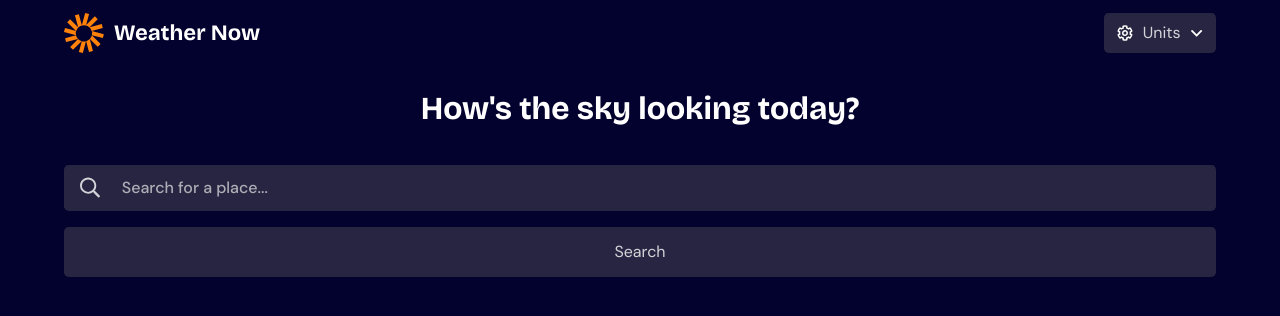
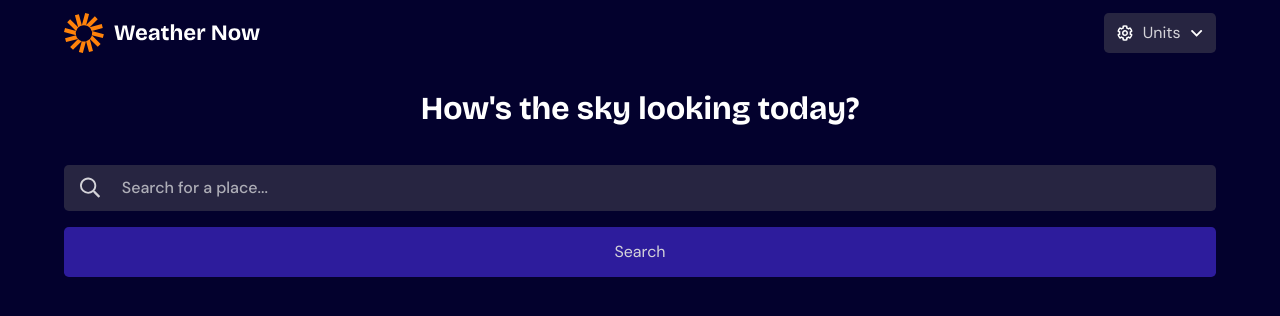
Before and after one commit to molinax18/fm-weather-app, a React (Vite) app: page / in a window 1280 px wide. Shown: the top 316 px of the page. Built offline with nearby package versions, Linux system fonts and the light colour scheme.

Commit message:
feat: button data-theme with type chore: button classes into file refactor: new components folder

```diff
--- a/src/features/search/search.tsx
+++ b/src/features/search/search.tsx
@@ -18,7 +18,7 @@ export default function Search() {
         />
       </Input>
 
-      <Button type="submit" className="p-card-sm">
+      <Button type="submit" className="p-card-sm" buttonTheme="blue">
         Search
       </Button>
     </form>
--- a/src/shared/ui/button/button.tsx
+++ b/src/shared/ui/button/button.tsx
@@ -1,16 +1,24 @@
 import type { ComponentPropsWithoutRef, ReactNode } from "react";
+import type { ButtonTheme } from "./button.type";
 
 interface Props extends ComponentPropsWithoutRef<"button"> {
+  buttonTheme?: ButtonTheme;
   children: ReactNode;
 }
 
-export default function Button({ ...props }: Props) {
+export default function Button({
+  className,
+  buttonTheme,
+  children,
+  ...props
+}: Props) {
   return (
     <button
       {...props}
-      className={`button-dark tr-200-ease-out ${props.className ?? ""}`}
+      data-theme={buttonTheme || "dark"}
+      className={`button ${className ?? ""}`}
     >
-      {props.children}
+      {children}
     </button>
   );
 }
--- /dev/null
+++ b/src/shared/ui/button/button.type.ts
@@ -0,0 +1 @@
+export type ButtonTheme = "dark" | "blue";
--- a/src/styles/components.css
+++ /dev/null
@@ -1,37 +0,0 @@
-@import "variables.css";
-
-@layer components {
-  .button-dark {
-    background-color: var(--neutral-800);
-    border-radius: var(--border-r-sm);
-    color: var(--neutral-200);
-    padding: 0.5em 0.8em;
-    cursor: pointer;
-    border: none;
-  }
-
-  .button-dark .tr-200-ease-out {
-    transition-property: background;
-  }
-
-  .button-dark:hover {
-    background-color: var(--neutral-700);
-  }
-
-  .card {
-    background-color: var(--neutral-800);
-    border-radius: var(--border-r-sm);
-  }
-
-  .title {
-    font-family: var(--ff-bricolage-grotesque);
-    font-weight: 700;
-    color: var(--neutral-0);
-  }
-
-  .subtitle {
-    font-family: var(--ff-bricolage-grotesque);
-    font-weight: 400;
-    color: var(--neutral-300);
-  }
-}
--- /dev/null
+++ b/src/styles/components/button.css
@@ -0,0 +1,28 @@
+@import "../variables.css";
+
+@layer components {
+  .button[data-theme="dark"] {
+    background-color: var(--neutral-800);
+  }
+
+  .button[data-theme="dark"]:hover {
+    background-color: var(--neutral-700);
+  }
+
+  .button[data-theme="blue"] {
+    background-color: var(--blue-700);
+  }
+
+  .button[data-theme="blue"]:hover {
+    background-color: var(--blue-500);
+  }
+
+  .button {
+    border: none;
+    border-radius: var(--border-r-sm);
+    color: var(--neutral-200);
+    cursor: pointer;
+    padding: 0.5em 0.8em;
+    transition: background 0.2s ease-out;
+  }
+}
--- /dev/null
+++ b/src/styles/components/index.css
@@ -0,0 +1,21 @@
+@import "../variables.css";
+@import "button.css";
+
+@layer components {
+  .card {
+    background-color: var(--neutral-800);
+    border-radius: var(--border-r-sm);
+  }
+
+  .title {
+    font-family: var(--ff-bricolage-grotesque);
+    font-weight: 700;
+    color: var(--neutral-0);
+  }
+
+  .subtitle {
+    font-family: var(--ff-bricolage-grotesque);
+    font-weight: 400;
+    color: var(--neutral-300);
+  }
+}
--- a/src/styles/index.css
+++ b/src/styles/index.css
@@ -2,7 +2,7 @@
 
 @import "./reset.css" layer(reset);
 @import "./variables.css";
-@import "./components.css" layer(components);
+@import "./components/index.css" layer(components);
 @import "./utilities.css" layer(utilities);
 
 @layer base {
--- a/src/styles/utilities.css
+++ b/src/styles/utilities.css
@@ -6,10 +6,6 @@
 
   .p-block-mobile {
     padding-block: 0.8rem 1rem;
-  }
-
-  .tr-200-ease-out {
-    transition: 0.2s ease-out;
   }
 
   .p-card-sm {
```
